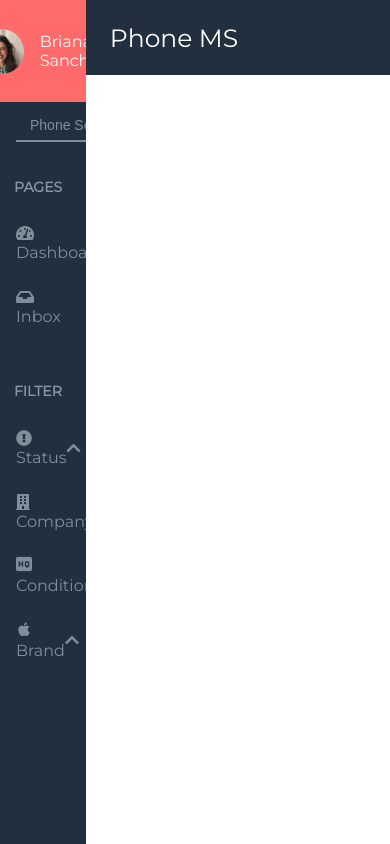
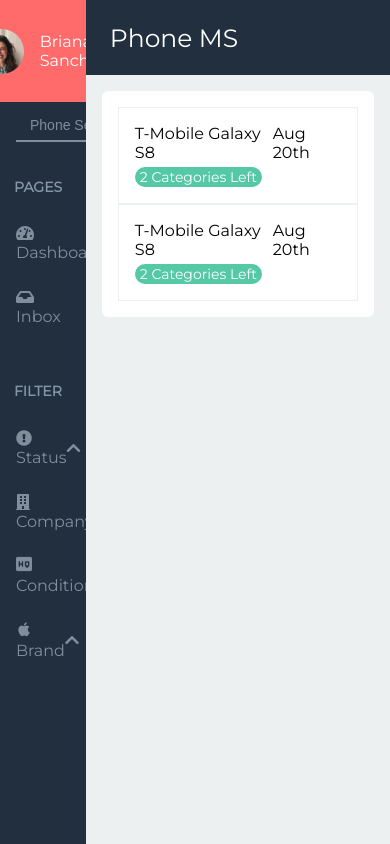
Before and after one commit to sanchezl391/phone-inventory-system-app, a React (Create React App) app: page / in a window 390 px wide. Built offline with nearby package versions, Linux system fonts and the light colour scheme.

Commit message:
created initial PhoneList and PhoneItem components

```diff
--- a/src/App/App.js
+++ b/src/App/App.js
@@ -7,8 +7,10 @@
 let App = () => {
   let html = <div className='app-container'>
       <SideNavbar />
-      <TopNavbar />
-      <AppBody />
+      <div className="main-content-container">
+        <TopNavbar />
+        <AppBody />
+      </div>
   </div>;
   return html;
 };
--- a/src/App/App.scss
+++ b/src/App/App.scss
@@ -1,3 +1,9 @@
 .app-container {
     display:flex;
+
+    .main-content-container{
+        display: flex;
+        flex-direction: column;
+        flex: 1;
+    }
 }
--- a/src/App/AppBody/AppBody.js
+++ b/src/App/AppBody/AppBody.js
@@ -1,9 +1,12 @@
 import React from 'react';
 import './AppBody.scss';
+import PhoneList from './PhoneList/PhoneList';
 
 let AppBody = () => {
   let html = <section className='app-body-container'>
-
+    <div className="app-body-content-container">
+      <PhoneList />
+    </div>
   </section>;
   return html;
 };
--- a/src/App/AppBody/AppBody.scss
+++ b/src/App/AppBody/AppBody.scss
@@ -0,0 +1,10 @@
+.app-body-container{
+    background: #ecf0f1;
+    flex:1;
+    .app-body-content-container{
+        margin: 1em;
+        background: white;
+        border-radius: 6px;
+        padding: 1em;
+    }
+}
--- /dev/null
+++ b/src/App/AppBody/PhoneList/PhoneItem/PhoneItem.js
@@ -0,0 +1,18 @@
+import React from 'react';
+import './PhoneItem.scss';
+import '../PhoneList.scss';
+
+let PhoneItem = () => {
+    let html = <li className='phone-item-container'>
+        <div className="md-txt top-row">
+            <p>T-Mobile Galaxy S8</p>
+            <p>Aug 20th</p>
+        </div>
+        <div className="bottom-row">
+            <p className='sm-txt number almost-completed'>2 Categories Left</p>
+        </div>
+    </li>;
+    return html;
+  };
+
+export default PhoneItem;
--- /dev/null
+++ b/src/App/AppBody/PhoneList/PhoneItem/PhoneItem.scss
@@ -0,0 +1,39 @@
+@mixin removeStyles{
+    margin: 0;
+    padding: 0;
+}
+.phone-item-container{
+    border: 1.5px solid #ecf0f1;
+    padding: 1em;
+
+    p{
+        @include removeStyles;
+    }
+
+    &:hover{
+        background: #FFFFE0;
+        cursor:pointer;
+    }
+
+    @mixin rowStyles{
+        display: flex;
+        justify-content: space-between;
+    }
+
+    .top-row{@include rowStyles;}
+    .bottom-row{
+        margin-top: .3em;
+        display: flex;
+        .number{
+            color:white;
+            padding: 1px 5px;
+            border-radius:1em;
+        }
+        .almost-completed{
+            background: #55C9A6;
+        }
+        .needs-work{
+            background: #EA7882;
+        }
+    }
+}
--- /dev/null
+++ b/src/App/AppBody/PhoneList/PhoneList.js
@@ -0,0 +1,14 @@
+import React from 'react';
+import PhoneItem from './PhoneItem/PhoneItem';
+
+let PhoneList = () => {
+    let html = <div className="phone-list-container">
+        <ul>
+            <PhoneItem />
+            <PhoneItem />
+        </ul>
+    </div>;
+    return html;
+  };
+
+export default PhoneList;
--- /dev/null
+++ b/src/App/AppBody/PhoneList/PhoneList.scss
@@ -0,0 +1,8 @@
+@mixin removeStyles{
+    margin: 0;
+    padding: 0;
+}
+.phone-list-container ul{
+    list-style: none;
+    @include removeStyles;
+}
--- a/src/App/SideNavbar/SideNavbar.js
+++ b/src/App/SideNavbar/SideNavbar.js
@@ -23,4 +23,62 @@
   return html;
 };
 
+let phone1 = {
+  status: 'Sale',
+  id: 1,
+  model: 'V20',
+  brand: 'LG',
+  company: 'T-Mobile',
+  color: 'black',
+  condition: 'A',
+  comments: 'Some comments for phone.',
+  dateAdded: '01/20/2018',
+  datePurchased: '01/20/2018',
+  dateSold: '01/20/2018',
+  dateReturned: '01/20/2018',
+  customerName: 'Luis',
+  imei: 123456789,
+  originalPrice: 100,
+  goalPrice: 150,
+  priceSold: 200
+};
+let phone2 = {
+  status: 'Sold',
+  id: 2,
+  model: 'Galaxy',
+  brand: 'Samsung',
+  company: 'Verizon',
+  color: 'white',
+  condition: 'C',
+  comments: 'Some comments for phone.',
+  dateAdded: '01/20/2018',
+  datePurchased: '01/20/2018',
+  dateSold: '01/20/2018',
+  dateReturned: '01/20/2018',
+  customerName: 'Luis',
+  imei: 123456789,
+  originalPrice: 100,
+  goalPrice: 150,
+  priceSold: 200
+};
+let phone3 = {
+  status: 'Repair',
+  id: 3,
+  model: 'X10',
+  brand: 'Apple',
+  company: 'Cricket',
+  color: 'pink',
+  condition: 'B',
+  comments: 'Some comments for phone.',
+  dateAdded: '01/20/2018',
+  datePurchased: '01/20/2018',
+  dateSold: '01/20/2018',
+  dateReturned: '01/20/2018',
+  customerName: 'Luis',
+  imei: 123456789,
+  originalPrice: 100,
+  goalPrice: 150,
+  priceSold: 200
+};
+
 export default SideNavbar;
--- a/src/App/TopNavbar/TopNavbar.scss
+++ b/src/App/TopNavbar/TopNavbar.scss
@@ -6,9 +6,8 @@
     display: flex;
     align-items: center;
     justify-content: space-between;
+    background: #222f3e;
     height: 75px;
-    background: #222f3e;
-    flex: 1 1 100%;
     padding: 0 1.5em;
     box-sizing: border-box;
 
```
